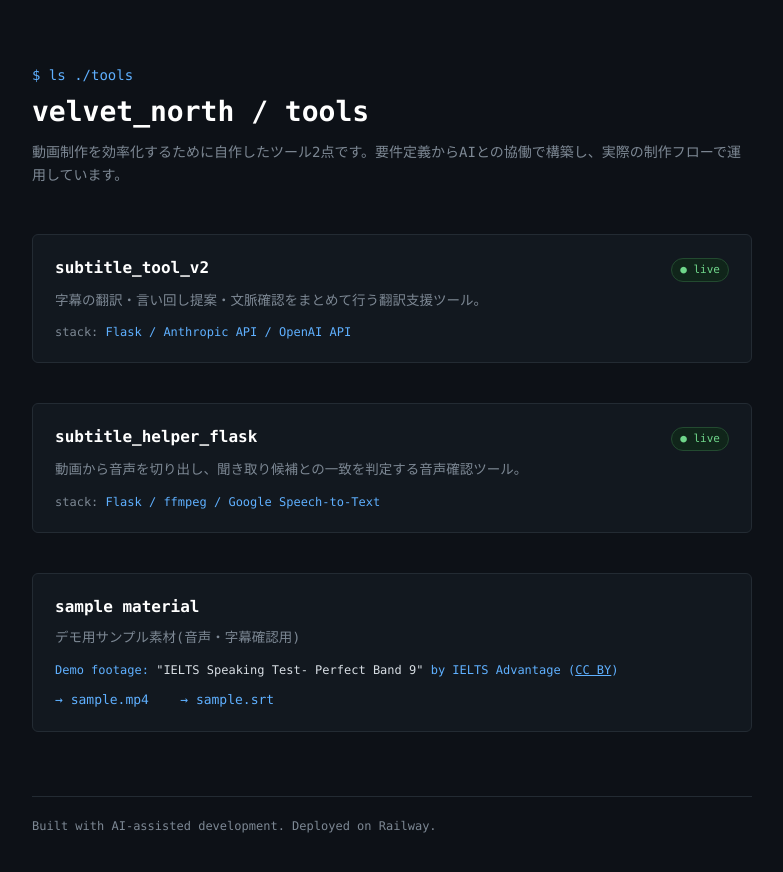
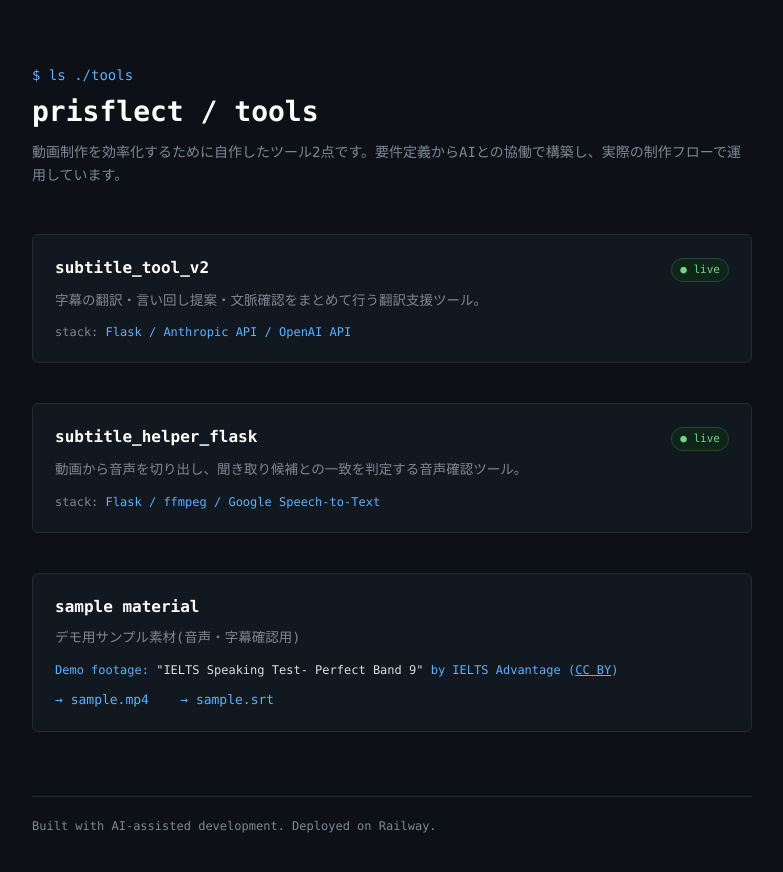
Before and after one commit to kazuya-prisflect07/prisflect_tools, a plain HTML site: page index.html in a window 1280 px wide. Shown: the whole page, without its empty margins (248-1031 px from the left). Drawn offline with Linux system fonts and the light colour scheme.

Commit message:
Update index.html

```diff
--- a/index.html
+++ b/index.html
@@ -107,7 +107,7 @@
 <body>
 <main>
   <div class="prompt">$ ls ./tools</div>
-  <h1>velvet_north / tools</h1>
+  <h1>prisflect / tools</h1>
   <div class="sub">
     動画制作を効率化するために自作したツール2点です。要件定義からAIとの協働で構築し、実際の制作フローで運用しています。
   </div>
```
